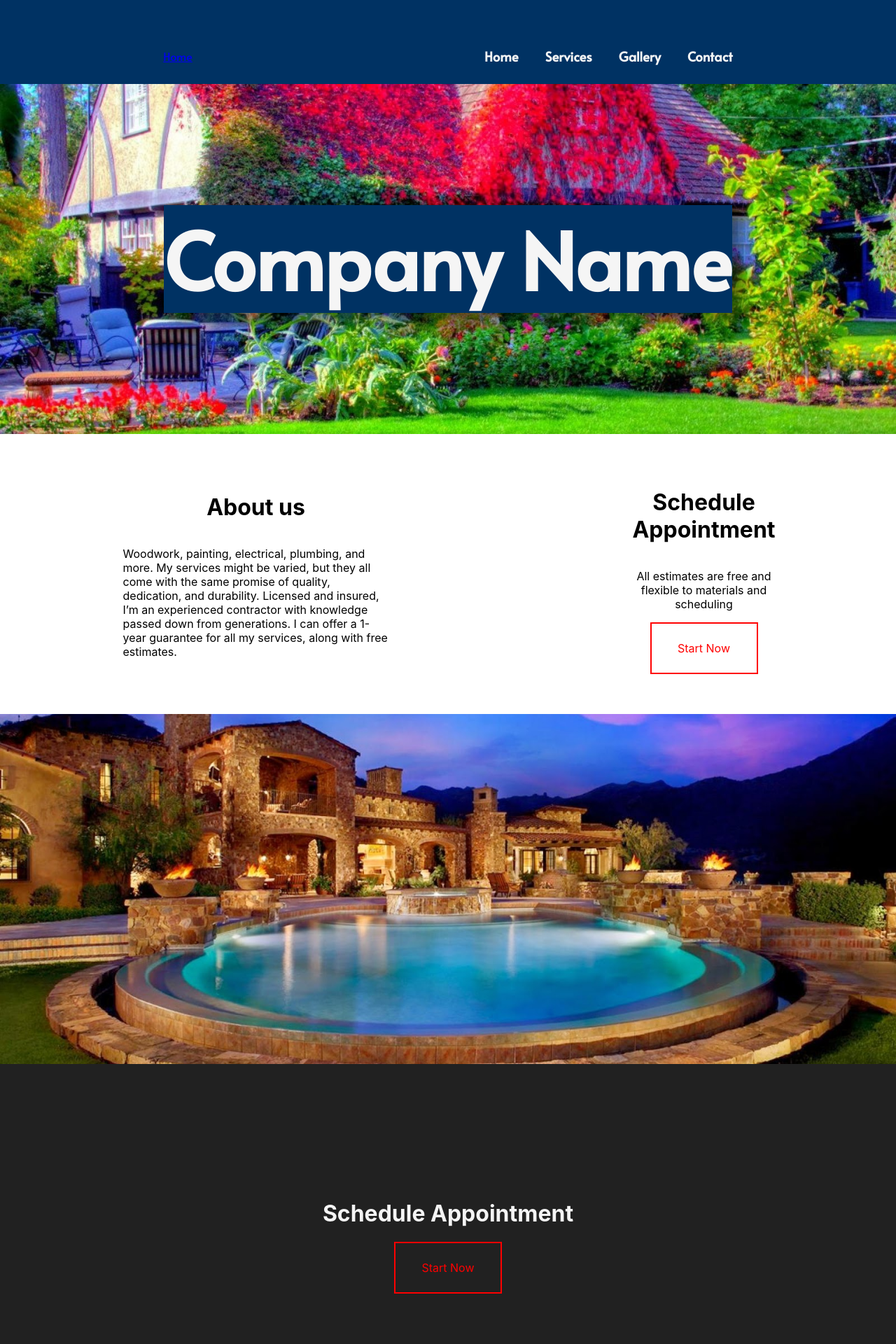
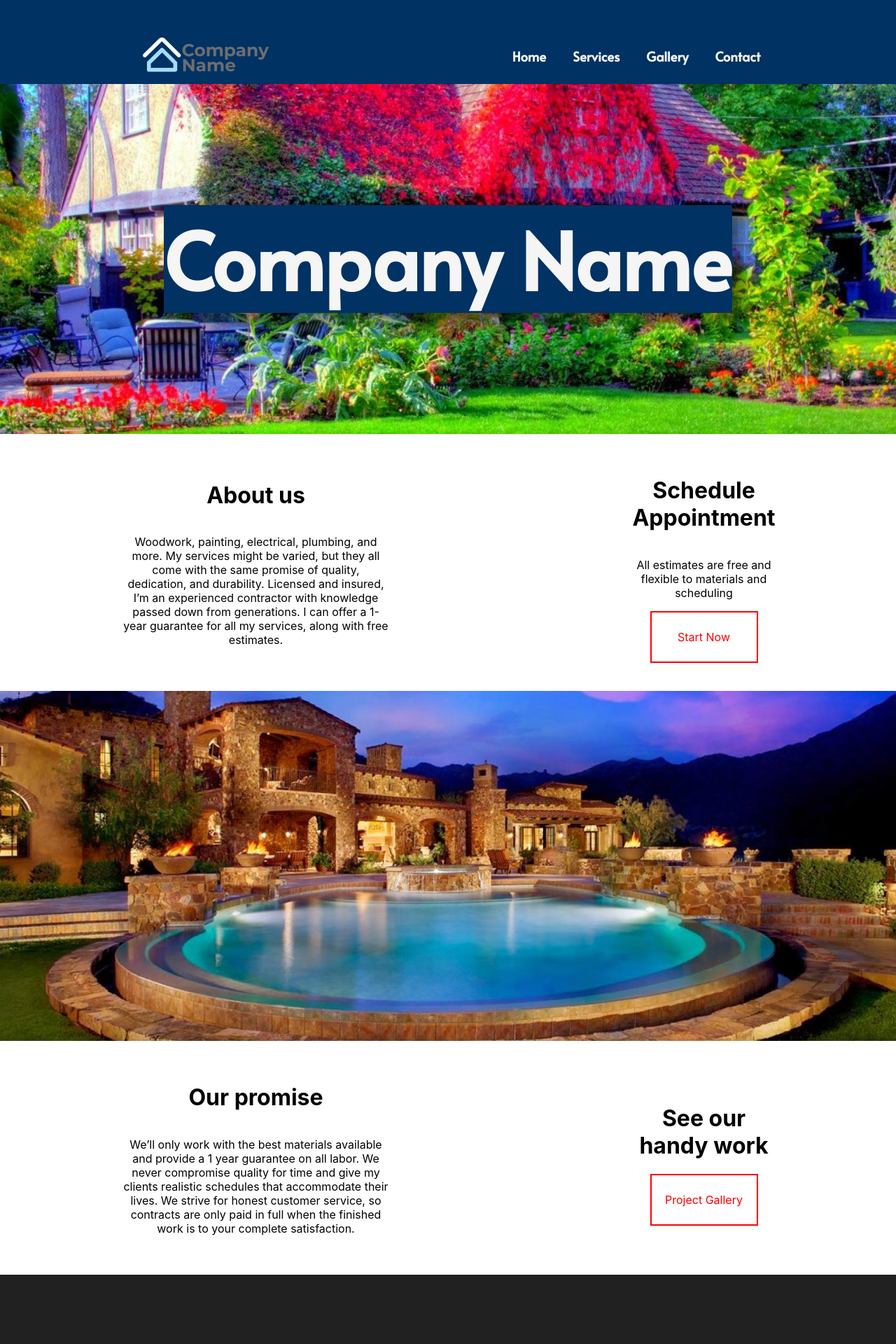
Before and after one commit to GabrielG01/construction-site, a React (Create React App) app: page / in a window 1280 px wide. Shown: the top 1920 px of the page at 70% size. Built offline with nearby package versions, Linux system fonts and the light colour scheme.

Commit message:
Homepage styles essentially complete! also created a placeholder logo and dropped that in

```diff
--- a/src/components/header.js
+++ b/src/components/header.js
@@ -1,5 +1,6 @@
 import React, { Component } from "react";
 import { NavLink } from "react-router-dom";
+import logo from "../images/Logo.png";
 
 export default class Header extends Component {
   render() {
@@ -7,9 +8,9 @@ export default class Header extends Component {
       <div className="header-wrapper">
         <div className="header-content">
           <div className="header-home-button">
-            <NavLink className="header-home" exact to="/">
-              Home
-            </NavLink>
+            <div className="header_logo">
+              <img src={logo} />
+            </div>
           </div>
 
           <div className="header-nav-link-wrapper">
--- a/src/pages/home.js
+++ b/src/pages/home.js
@@ -38,7 +38,25 @@ export default class Home extends Component {
           </div>
         </div>
         <div className="home-image-wrapper-two"></div>
-
+        <div className="home-content-wrapper">
+          <div className="home-content-left">
+            <h1>Our promise</h1>
+            <p>
+              We’ll only work with the best materials available and provide a 1
+              year guarantee on all labor. We never compromise quality for time
+              and give my clients realistic schedules that accommodate their
+              lives. We strive for honest customer service, so contracts are
+              only paid in full when the finished work is to your complete
+              satisfaction.
+            </p>
+          </div>
+          <div className="home-content-right">
+            <h1>See our handy work</h1>
+            <NavLink className="footer-button" exact to="/gallery">
+              Project Gallery
+            </NavLink>
+          </div>
+        </div>
         <Footer />
       </div>
     );
--- a/src/styles/header.scss
+++ b/src/styles/header.scss
@@ -3,6 +3,7 @@
   height: 120px;
   display: flex;
   justify-content: center;
+  align-items: center;
   background: #003263;
 
   .header-content {
--- a/src/styles/home.scss
+++ b/src/styles/home.scss
@@ -33,7 +33,7 @@
 }
 
 .home-content-wrapper {
-  height: 400px;
+  // height: 400px;
   box-shadow: 10px 10px 17px 0px rgba(0, 0, 0, 0.82);
   display: flex;
   justify-content: space-around;
@@ -45,6 +45,13 @@
     flex-direction: column;
     width: 380px;
     padding: 40px;
+    h1 {
+      text-align: center;
+    }
+
+    p {
+      text-align: center;
+    }
   }
   .home-content-right {
     display: flex;
```
Also changed, not shown: src/images/Logo.png (added).
